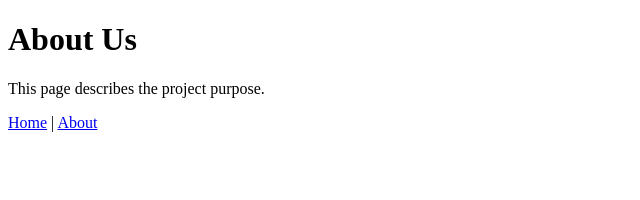
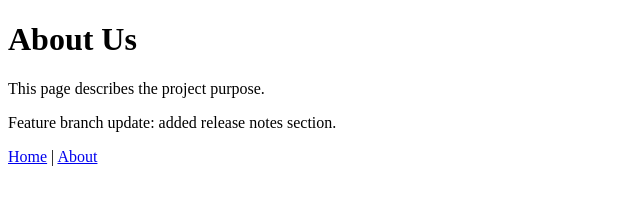
Before and after one commit to Sharan-code-sys/Git_Workflow_Test_Case_Assignment, a plain HTML site: page about.html in a window 1280 px wide. Shown: the whole page, without its empty margins (0-640 px from the left). Drawn offline with Linux system fonts and the light colour scheme.

Commit message:
Add feature branch content

```diff
--- a/about.html
+++ b/about.html
@@ -8,6 +8,7 @@
 <body>
   <h1>About Us</h1>
   <p>This page describes the project purpose.</p>
+  <p>Feature branch update: added release notes section.</p>
   <nav>
     <a href="index.html">Home</a> |
     <a href="about.html">About</a>
```
